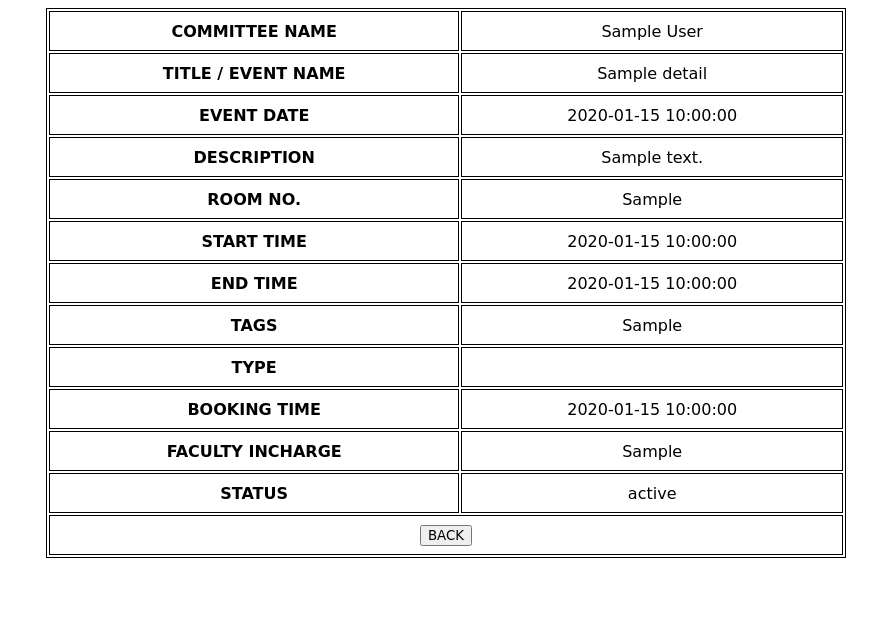
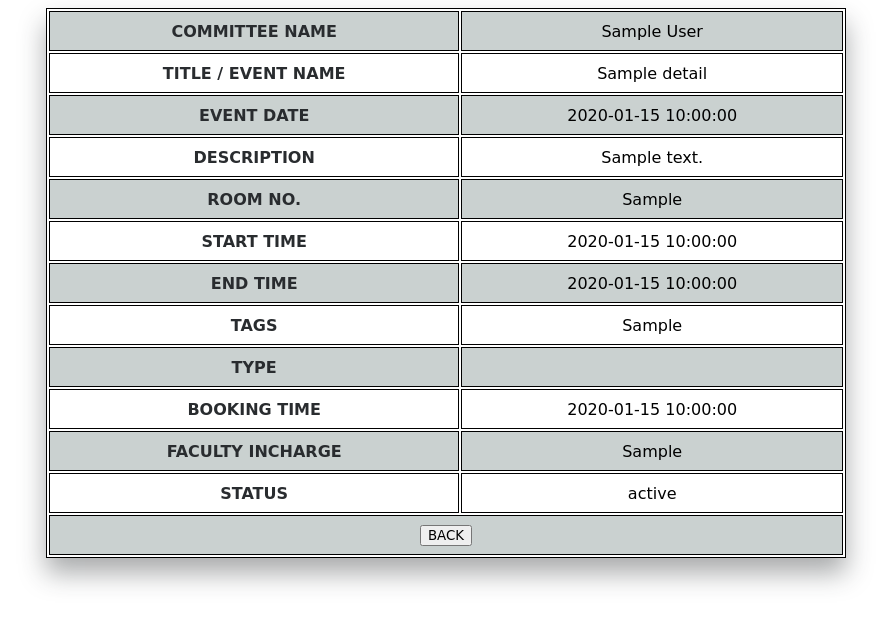
Before and after one commit to RishabhBhatnagar/RoomAllotment, a PHP site: page /user_homepage/admin_event_details.php?event_id=1 in a window 1280 px wide. Shown: the top 626 px of the page, without its empty margins (194-1085 px from the left). Run offline with PHP 8.4, Linux system fonts and the light colour scheme; the visitor is signed in with stand-in values (Sample User, id 1); tables that the repository leaves empty or names only in its code hold one stand-in row (values such as "Sample post"); data that the repository does not hold is empty.

Commit message:
Table styled

```diff
--- a/src/css/admin_page.css
+++ b/src/css/admin_page.css
@@ -1,7 +1,7 @@
 .indvCards {
   width: 251px;
   border: 1px solid #efefef;
-  box-shadow: 0 15px 25px rgba(0, 0, 0, 0.2);
+  box-shadow: 0 15px 25px rgba(41, 44, 47, 0.4); /*hex value for color , last value is opacity*/
   float: left;
   margin: 10px;
   align-content: center;
--- a/src/php/user_homepage/admin_event_details.php
+++ b/src/php/user_homepage/admin_event_details.php
@@ -11,6 +11,16 @@
 		input[type="button"], input[type="submit"]{
 		    font-family:'Lobster', cursive;
 		}
+		table{
+			box-shadow: 0 15px 25px rgba(41, 44, 47, 0.4);
+		}
+		th{
+			color: #292c2f;
+		}
+		tr:nth-child(odd){
+			background-color: #cad1d0 ;
+		}
+
 		</style>
 	</head>
 <body>
```
